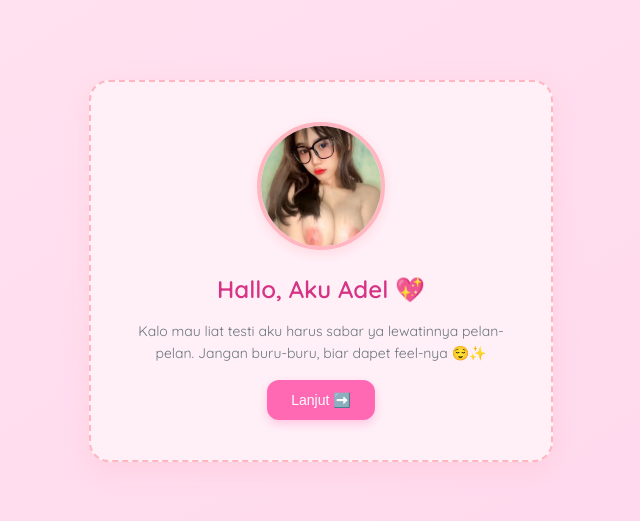
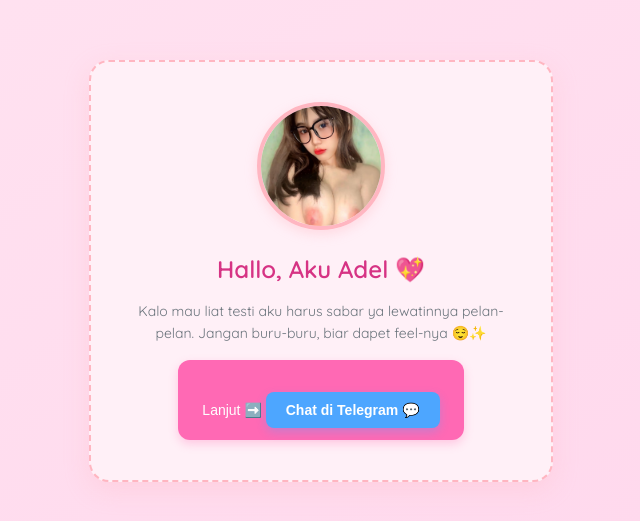
Before and after one commit to kedebugnjay/testimoni_adel, a plain HTML site: page index.html in a window 1280 px wide. Shown: the part 129-650 px from the top of the page, without its empty margins (319-959 px from the left). Drawn offline with Linux system fonts and the light colour scheme.

Commit message:
Update index.html

```diff
--- a/index.html
+++ b/index.html
@@ -20,6 +20,9 @@
       </p>
       <button class="next-btn" onclick="window.location.href='testimoni.html'">
         Lanjut ➡️
+        <a href="https://t.me/adeliani" target="_blank" class="telegram-btn">
+        Chat di Telegram 💬
+      </a>
       </button>
     </div>
   </body>
```
